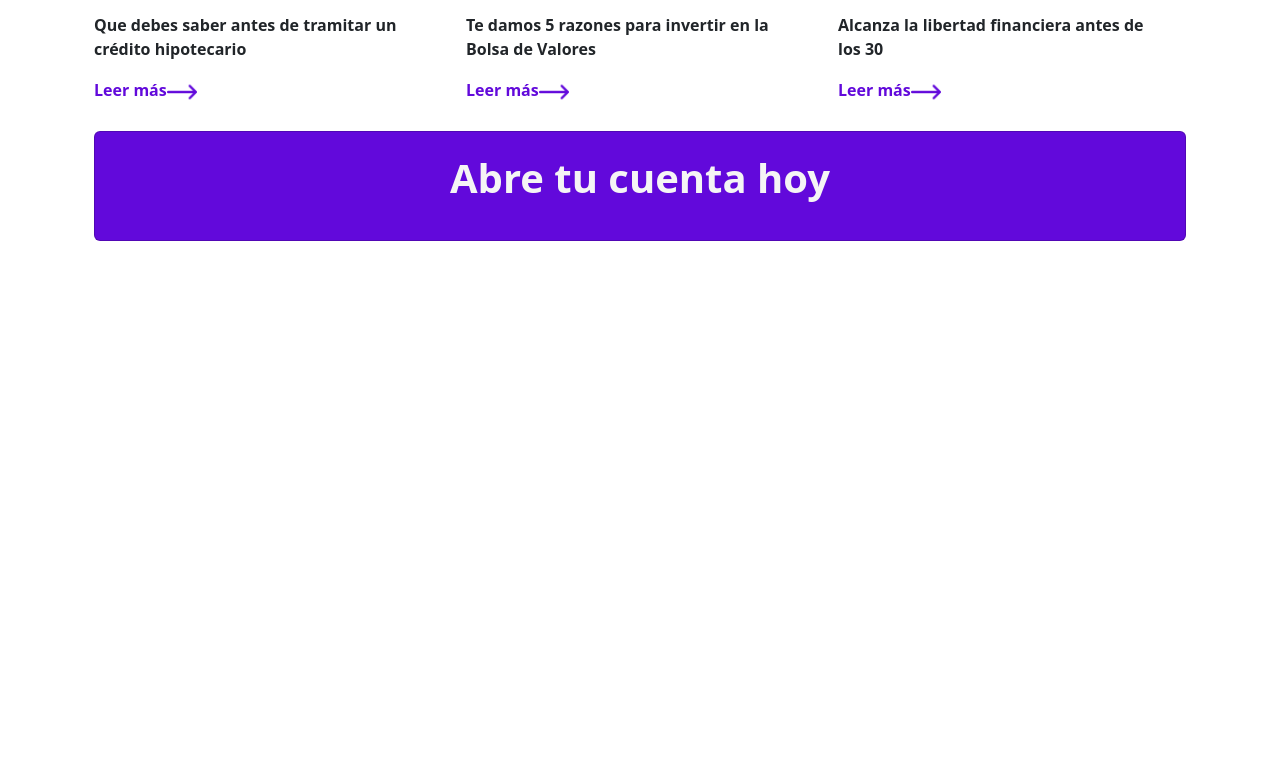
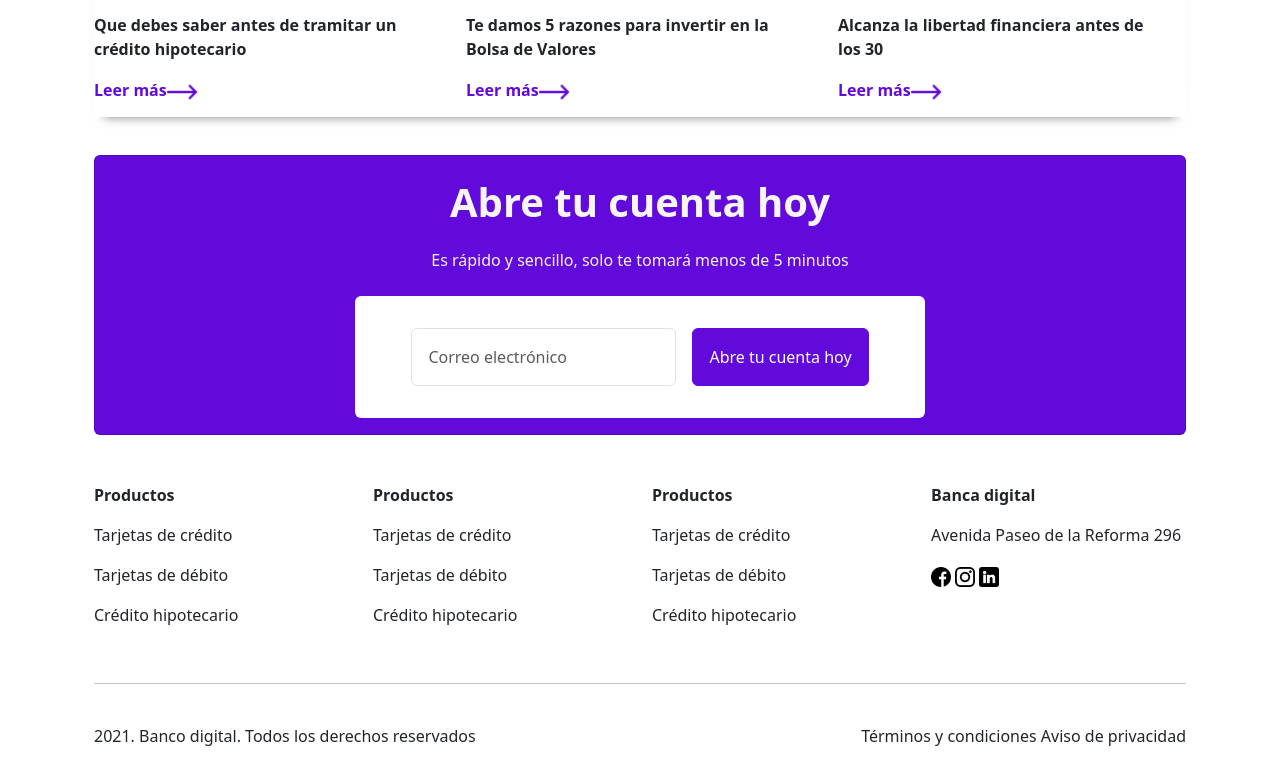
Before and after one commit to julian200604/Banca_Digital, a plain HTML site: page index.html in a window 1280 px wide. Shown: the part 2244-3008 px from the top of the page. Before the commit the page ends 2485 px from the top, so only its background shows below. Drawn offline with nearby package versions, Linux system fonts and the light colour scheme.

Commit message:
se termino

```diff
--- a/css/style.css
+++ b/css/style.css
@@ -54,8 +54,7 @@
 
 .body4 {
     box-shadow: 0px 10px 10px -10px rgba(0, 0, 0, 0.5), 0px -10px 10px -10px rgba(0, 0, 0, 0.5);
-    height: 530px;
-
+    height: 720px;
 }
 
 .boton {
--- a/index.html
+++ b/index.html
@@ -106,8 +106,6 @@
             <p class="card-text">12 de febrero 2021</p>
             <p class="card-text fw-bold fs-6">Que debes saber antes de tramitar un <br> crédito hipotecario</p>
             <a class="boton fw-bold" href="#">Leer más</a><img src="img/flecha-correcta.png" width="30px" class="">
-
-
           </div>
         </div>
       </div>
@@ -131,12 +129,58 @@
       </div>
     </div>
   </div>
-  <br>
-  <div class="card body5" style="width: 100%;">
-    <div class="card-body">
+  <br><br>
+  <div class="card body5 d-flex justify-content-center align-items-center" style="width: 100%;">
+    <div class="card-body ">
       <p class="text1 fs-1 fw-bold text-center">Abre tu cuenta hoy</p>
+      <p class="text1 text-center">Es rápido y sencillo, solo te tomará menos de 5 minutos</p><br>
+      <form class="row g-3 px-5 btn-light rounded p-3">
+        <div class="col-auto">
+          <label for="inputPassword2" class="visually-hidden">Correo electrónico</label>
+          <input type="password" class="form-control p-3" id="inputPassword2" placeholder="Correo electrónico">
+        </div>
+        <div class="col-auto">
+          <button type="submit" class="btn btn-primary mb-3 p-3">Abre tu cuenta hoy</button>
+        </div>
+      </form>
+
     </div>
+  </div><br><br>
+
+  <div class="row">
+    <div class="col">
+      <p class="fw-bold">Productos</p>
+      <p>Tarjetas de crédito</p>
+      <p>Tarjetas de débito</p>
+      <p>Crédito hipotecario</p>
+    </div>
+    <div class="col">
+      <p class="fw-bold">Productos</p>
+      <p>Tarjetas de crédito</p>
+      <p>Tarjetas de débito</p>
+      <p>Crédito hipotecario</p>
+    </div>
+    <div class="col">
+      <p class="fw-bold">Productos</p>
+      <p>Tarjetas de crédito</p>
+      <p>Tarjetas de débito</p>
+      <p>Crédito hipotecario</p>
+    </div>
+    <div class="col">
+      <p class="fw-bold">Banca digital</p>
+      <p>Avenida Paseo de la Reforma 296</p>
+      <img src="img/facebook (5).png" alt="" class="" width="20px">
+      <img src="img/logotipo-de-instagram.png" alt="" class="" width="20px">
+      <img src="img/linkedin (1).png" alt="" class="" width="20px">
+    </div>
+  </div><br><hr><br>
+
+  <div class="d-flex justify-content-between">
+    <p>2021. Banco digital. Todos los derechos reservados</p>
+    <p class="text-end">Términos y condiciones  Aviso de privacidad</p>
   </div>
+
+
 
 
 
```
Also changed, not shown: img/facebook (5).png (added), img/linkedin (1).png (added), img/logotipo-de-instagram.png (added).
